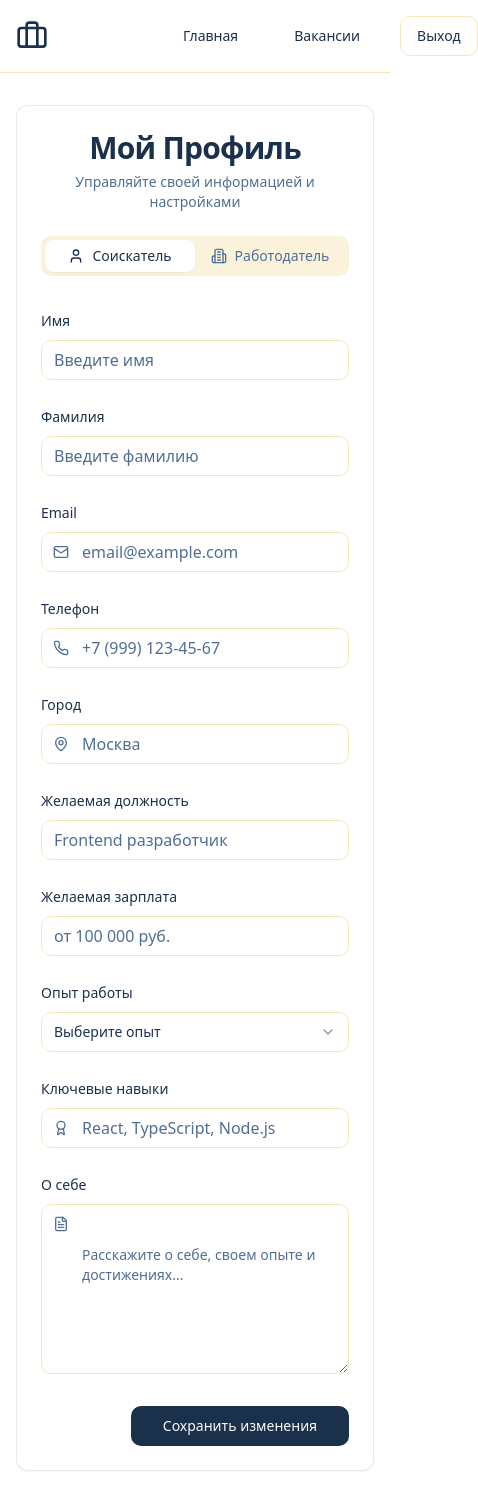
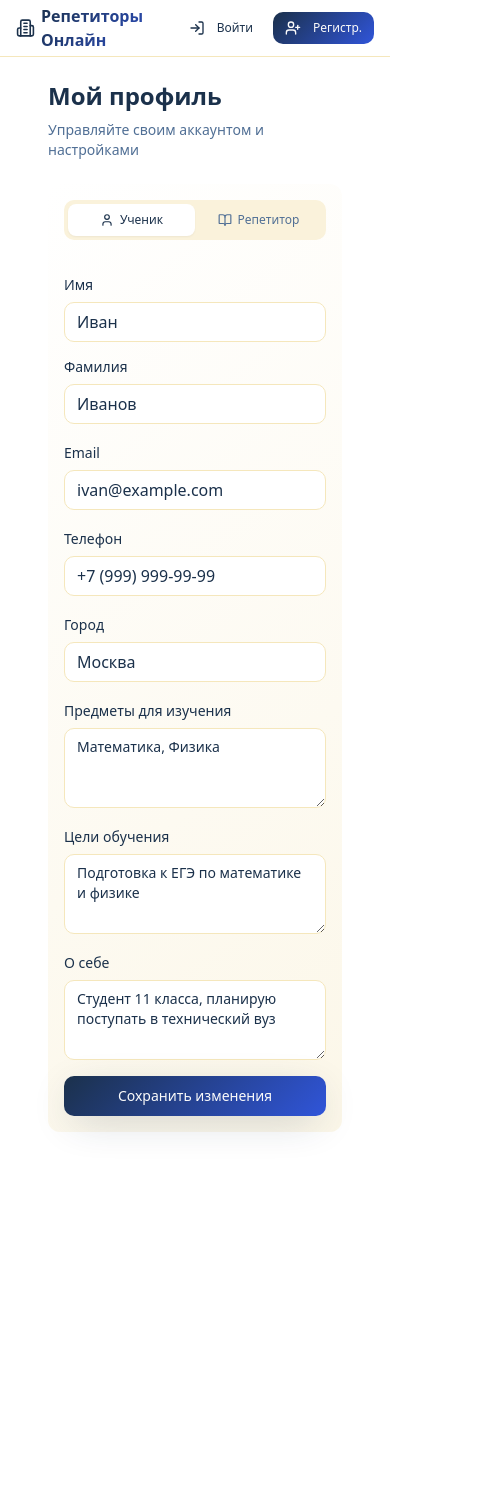
Before and after one commit to Amoralch/hire-haven-spot, a React (Vite) app: page /profile in a window 390 px wide. Shown: the whole page, 478 px wide, since content can reach past the window. After the commit the page ends 1164 px from the top, so only its background shows below. Built offline with nearby package versions, Linux system fonts and the light colour scheme.

Commit message:
Add responsive design

```diff
--- a/src/components/ui/navigation.tsx
+++ b/src/components/ui/navigation.tsx
@@ -4,13 +4,13 @@ import { Link, useLocation } from "react-router-dom";
 const Navigation = () => {
   const location = useLocation();
   return <nav className="fixed top-0 left-0 right-0 z-50 bg-background/80 backdrop-blur-md border-b border-border">
-      <div className="container mx-auto px-4 h-16 flex items-center justify-between">
-        <Link to="/" className="flex items-center space-x-2">
-          <Building2 className="h-8 w-8 text-primary" />
-          <span className="text-xl font-bold bg-gradient-brand bg-clip-text text-transparent">Репетиторы Онлайн</span>
+      <div className="container mx-auto px-4 h-14 sm:h-16 flex items-center justify-between">
+        <Link to="/" className="flex items-center space-x-1.5 sm:space-x-2">
+          <Building2 className="h-6 w-6 sm:h-8 sm:w-8 text-primary" />
+          <span className="text-base sm:text-xl font-bold bg-gradient-brand bg-clip-text text-transparent">Репетиторы Онлайн</span>
         </Link>
 
-        <div className="hidden md:flex items-center space-x-8">
+        <div className="hidden md:flex items-center space-x-4 lg:space-x-8">
           <Link to="/" className={`flex items-center space-x-1 text-sm font-medium transition-colors hover:text-primary ${location.pathname === '/' ? 'text-primary' : 'text-muted-foreground'}`}>
             <Home className="h-4 w-4" />
             <span>Главная</span>
@@ -25,17 +25,18 @@ const Navigation = () => {
           </Link>
         </div>
 
-        <div className="flex items-center space-x-3">
-          <Button variant="ghost" size="sm" asChild>
-            <Link to="/login" className="flex items-center space-x-2">
-              <LogIn className="h-4 w-4" />
-              <span>Войти</span>
+        <div className="flex items-center space-x-2 sm:space-x-3">
+          <Button variant="ghost" size="sm" asChild className="h-8 sm:h-9">
+            <Link to="/login" className="flex items-center space-x-1 sm:space-x-2">
+              <LogIn className="h-3.5 w-3.5 sm:h-4 sm:w-4" />
+              <span className="text-xs sm:text-sm">Войти</span>
             </Link>
           </Button>
-          <Button size="sm" asChild className="bg-gradient-brand hover:opacity-90 transition-opacity">
-            <Link to="/register" className="flex items-center space-x-2">
-              <UserPlus className="h-4 w-4" />
-              <span>Регистрация</span>
+          <Button size="sm" asChild className="bg-gradient-brand hover:opacity-90 transition-opacity h-8 sm:h-9">
+            <Link to="/register" className="flex items-center space-x-1 sm:space-x-2">
+              <UserPlus className="h-3.5 w-3.5 sm:h-4 sm:w-4" />
+              <span className="text-xs sm:text-sm hidden xs:inline">Регистрация</span>
+              <span className="text-xs xs:hidden">Регистр.</span>
             </Link>
           </Button>
         </div>
--- a/src/pages/Login.tsx
+++ b/src/pages/Login.tsx
@@ -11,10 +11,10 @@ const Login = () => {
   return <div className="min-h-screen bg-background">
       <Navigation />
 
-      <div className="pt-32 pb-20 px-4">
+      <div className="pt-24 sm:pt-32 pb-12 sm:pb-20 px-4">
         <div className="container mx-auto max-w-md">
           <Card className="border-0 shadow-card bg-gradient-card">
-            <CardHeader className="text-center pb-8">
+            <CardHeader className="text-center pb-6 sm:pb-8 p-4 sm:p-6">
               <div className="flex items-center justify-center space-x-2 mb-4">
                 <GraduationCap className="h-8 w-8 text-primary" />
                 <span className="text-2xl font-bold bg-gradient-brand bg-clip-text text-transparent">Репетиторы Онлайн</span>
@@ -25,7 +25,7 @@ const Login = () => {
               </CardDescription>
             </CardHeader>
 
-            <CardContent className="space-y-6">
+            <CardContent className="space-y-4 sm:space-y-6 p-4 sm:p-6">
               <div className="space-y-2">
                 <Label htmlFor="email">Email</Label>
                 <Input id="email" type="email" placeholder="ваш@email.com" className="transition-all duration-300 focus:shadow-card" />
--- a/src/pages/Profile.tsx
+++ b/src/pages/Profile.tsx
@@ -7,10 +7,11 @@ import { Label } from "@/components/ui/label";
 import { Tabs, TabsContent, TabsList, TabsTrigger } from "@/components/ui/tabs";
 import { Select, SelectContent, SelectItem, SelectTrigger, SelectValue } from "@/components/ui/select";
 import { useToast } from "@/hooks/use-toast";
-import { User, Building2, Mail, Phone, MapPin, FileText, Award, Briefcase } from "lucide-react";
+import Navigation from "@/components/ui/navigation";
+import { User, BookOpen, Mail, Phone, MapPin, FileText, Award, GraduationCap } from "lucide-react";
 
 const Profile = () => {
-  const [userType, setUserType] = useState<"jobseeker" | "employer">("jobseeker");
+  const [userType, setUserType] = useState<"student" | "tutor">("student");
   const { toast } = useToast();
 
   const handleSave = () => {
@@ -21,215 +22,156 @@ const Profile = () => {
   };
 
   return (
-    <div className="min-h-screen bg-gradient-subtle">
-      <nav className="bg-background/90 backdrop-blur-sm border-b border-border sticky top-0 z-50">
-        <div className="container mx-auto px-4 py-4 flex justify-between items-center">
-          <div className="flex items-center space-x-2">
-            <Briefcase className="h-8 w-8 text-primary" />
-            <span className="text-2xl font-bold bg-gradient-primary bg-clip-text text-transparent">
-              JobPortal
-            </span>
+    <div className="min-h-screen bg-background">
+      <Navigation />
+
+      <div className="pt-20 sm:pt-24 pb-8 px-4">
+        <div className="container mx-auto max-w-4xl">
+          <div className="mb-6 sm:mb-8">
+            <h1 className="text-2xl sm:text-3xl font-bold mb-2">Мой профиль</h1>
+            <p className="text-sm sm:text-base text-muted-foreground">Управляйте своим аккаунтом и настройками</p>
           </div>
-          <div className="flex items-center space-x-6">
-            <Button variant="ghost" onClick={() => window.location.href = "/"}>
-              Главная
-            </Button>
-            <Button variant="ghost" onClick={() => window.location.href = "/jobs"}>
-              Вакансии
-            </Button>
-            <Button variant="outline" onClick={() => window.location.href = "/login"}>
-              Выход
-            </Button>
-          </div>
-        </div>
-      </nav>
 
-      <div className="container mx-auto px-4 py-8">
-        <div className="max-w-4xl mx-auto">
-          <Card className="shadow-elegant border-primary/10">
-            <CardHeader className="text-center">
-              <CardTitle className="text-3xl font-bold text-primary">
-                Мой Профиль
-              </CardTitle>
-              <CardDescription>
-                Управляйте своей информацией и настройками
-              </CardDescription>
-            </CardHeader>
-            <CardContent>
-              <Tabs value={userType} onValueChange={(value) => setUserType(value as "jobseeker" | "employer")}>
-                <TabsList className="grid w-full grid-cols-2 mb-8">
-                  <TabsTrigger value="jobseeker" className="flex items-center gap-2">
-                    <User className="h-4 w-4" />
-                    Соискатель
+          <Card className="border-0 shadow-card bg-gradient-card">
+            <CardHeader className="pb-3 sm:pb-4 p-4 sm:p-6">
+              <Tabs value={userType} onValueChange={(value) => setUserType(value as "student" | "tutor")}>
+                <TabsList className="grid w-full grid-cols-2 h-auto">
+                  <TabsTrigger value="student" className="flex items-center justify-center space-x-1.5 sm:space-x-2 text-xs sm:text-sm py-2 sm:py-2.5">
+                    <User className="h-3.5 w-3.5 sm:h-4 sm:w-4" />
+                    <span className="hidden xs:inline">Профиль ученика</span>
+                    <span className="xs:hidden">Ученик</span>
                   </TabsTrigger>
-                  <TabsTrigger value="employer" className="flex items-center gap-2">
-                    <Building2 className="h-4 w-4" />
-                    Работодатель
+                  <TabsTrigger value="tutor" className="flex items-center justify-center space-x-1.5 sm:space-x-2 text-xs sm:text-sm py-2 sm:py-2.5">
+                    <BookOpen className="h-3.5 w-3.5 sm:h-4 sm:w-4" />
+                    <span className="hidden xs:inline">Профиль репетитора</span>
+                    <span className="xs:hidden">Репетитор</span>
                   </TabsTrigger>
                 </TabsList>
-
-                <TabsContent value="jobseeker" className="space-y-6">
-                  <div className="grid grid-cols-1 md:grid-cols-2 gap-6">
-                    <div className="space-y-2">
-                      <Label htmlFor="firstName">Имя</Label>
-                      <Input id="firstName" placeholder="Введите имя" />
+              </Tabs>
+            </CardHeader>
+            <CardContent className="space-y-4 sm:space-y-6 p-4 sm:p-6">
+              <Tabs value={userType}>
+                <TabsContent value="student" className="space-y-4 sm:space-y-6 mt-0">
+                  <div className="grid sm:grid-cols-2 gap-3 sm:gap-4">
+                    <div className="space-y-1.5 sm:space-y-2">
+                      <Label htmlFor="firstName" className="text-sm">Имя</Label>
+                      <Input id="firstName" defaultValue="Иван" className="h-10" />
                     </div>
-                    <div className="space-y-2">
-                      <Label htmlFor="lastName">Фамилия</Label>
-                      <Input id="lastName" placeholder="Введите фамилию" />
-                    </div>
-                    <div className="space-y-2">
-                      <Label htmlFor="email">Email</Label>
-                      <div className="relative">
-                        <Mail className="absolute left-3 top-3 h-4 w-4 text-muted-foreground" />
-                        <Input id="email" type="email" placeholder="email@example.com" className="pl-10" />
-                      </div>
-                    </div>
-                    <div className="space-y-2">
-                      <Label htmlFor="phone">Телефон</Label>
-                      <div className="relative">
-                        <Phone className="absolute left-3 top-3 h-4 w-4 text-muted-foreground" />
-                        <Input id="phone" placeholder="+7 (999) 123-45-67" className="pl-10" />
-                      </div>
+                    <div className="space-y-1.5 sm:space-y-2">
+                      <Label htmlFor="lastName" className="text-sm">Фамилия</Label>
+                      <Input id="lastName" defaultValue="Иванов" className="h-10" />
                     </div>
                   </div>
 
-                  <div className="space-y-2">
-                    <Label htmlFor="location">Город</Label>
-                    <div className="relative">
-                      <MapPin className="absolute left-3 top-3 h-4 w-4 text-muted-foreground" />
-                      <Input id="location" placeholder="Москва" className="pl-10" />
+                  <div className="space-y-1.5 sm:space-y-2">
+                    <Label htmlFor="email" className="text-sm">Email</Label>
+                    <Input id="email" type="email" defaultValue="ivan@example.com" className="h-10" />
+                  </div>
+
+                  <div className="space-y-1.5 sm:space-y-2">
+                    <Label htmlFor="phone" className="text-sm">Телефон</Label>
+                    <Input id="phone" type="tel" defaultValue="+7 (999) 999-99-99" className="h-10" />
+                  </div>
+
+                  <div className="space-y-1.5 sm:space-y-2">
+                    <Label htmlFor="city" className="text-sm">Город</Label>
+                    <Input id="city" defaultValue="Москва" className="h-10" />
+                  </div>
+
+                  <div className="space-y-1.5 sm:space-y-2">
+                    <Label htmlFor="interests" className="text-sm">Предметы для изучения</Label>
+                    <Textarea id="interests" placeholder="Математика, Физика, Химия..." defaultValue="Математика, Физика" className="min-h-20 sm:min-h-24" />
+                  </div>
+
+                  <div className="space-y-1.5 sm:space-y-2">
+                    <Label htmlFor="goals" className="text-sm">Цели обучения</Label>
+                    <Textarea id="goals" placeholder="Расскажите о своих целях..." defaultValue="Подготовка к ЕГЭ по математике и физике" className="min-h-20 sm:min-h-24" />
+                  </div>
+
+                  <div className="space-y-1.5 sm:space-y-2">
+                    <Label htmlFor="bio" className="text-sm">О себе</Label>
+                    <Textarea id="bio" placeholder="Расскажите немного о себе..." defaultValue="Студент 11 класса, планирую поступать в технический вуз" className="min-h-20 sm:min-h-24" />
+                  </div>
+                </TabsContent>
+
+                <TabsContent value="tutor" className="space-y-4 sm:space-y-6 mt-0">
+                  <div className="grid sm:grid-cols-2 gap-3 sm:gap-4">
+                    <div className="space-y-1.5 sm:space-y-2">
+                      <Label htmlFor="tutorFirstName" className="text-sm">Имя</Label>
+                      <Input id="tutorFirstName" defaultValue="Анна" className="h-10" />
+                    </div>
+                    <div className="space-y-1.5 sm:space-y-2">
+                      <Label htmlFor="tutorLastName" className="text-sm">Фамилия</Label>
+                      <Input id="tutorLastName" defaultValue="Петрова" className="h-10" />
                     </div>
                   </div>
 
-                  <div className="space-y-2">
-                    <Label htmlFor="position">Желаемая должность</Label>
-                    <Input id="position" placeholder="Frontend разработчик" />
+                  <div className="space-y-1.5 sm:space-y-2">
+                    <Label htmlFor="tutorEmail" className="text-sm">Email</Label>
+                    <Input id="tutorEmail" type="email" defaultValue="anna@example.com" className="h-10" />
                   </div>
 
-                  <div className="space-y-2">
-                    <Label htmlFor="salary">Желаемая зарплата</Label>
-                    <Input id="salary" placeholder="от 100 000 руб." />
+                  <div className="space-y-1.5 sm:space-y-2">
+                    <Label htmlFor="tutorPhone" className="text-sm">Телефон</Label>
+                    <Input id="tutorPhone" type="tel" defaultValue="+7 (999) 123-45-67" className="h-10" />
                   </div>
 
-                  <div className="space-y-2">
-                    <Label htmlFor="experience">Опыт работы</Label>
-                    <Select>
-                      <SelectTrigger>
-                        <SelectValue placeholder="Выберите опыт" />
-                      </SelectTrigger>
-                      <SelectContent>
-                        <SelectItem value="no-experience">Без опыта</SelectItem>
-                        <SelectItem value="1-3">1-3 года</SelectItem>
-                        <SelectItem value="3-6">3-6 лет</SelectItem>
-                        <SelectItem value="6+">Более 6 лет</SelectItem>
-                      </SelectContent>
-                    </Select>
+                  <div className="space-y-1.5 sm:space-y-2">
+                    <Label htmlFor="subjects" className="text-sm">Преподаваемые предметы</Label>
+                    <Input id="subjects" defaultValue="Математика, Алгебра, Геометрия" className="h-10" />
                   </div>
 
-                  <div className="space-y-2">
-                    <Label htmlFor="skills">Ключевые навыки</Label>
-                    <div className="relative">
-                      <Award className="absolute left-3 top-3 h-4 w-4 text-muted-foreground" />
-                      <Input id="skills" placeholder="React, TypeScript, Node.js" className="pl-10" />
+                  <div className="grid sm:grid-cols-2 gap-3 sm:gap-4">
+                    <div className="space-y-1.5 sm:space-y-2">
+                      <Label htmlFor="experience" className="text-sm">Опыт (лет)</Label>
+                      <Input id="experience" type="number" defaultValue="8" className="h-10" />
+                    </div>
+                    <div className="space-y-1.5 sm:space-y-2">
+                      <Label htmlFor="price" className="text-sm">Цена (₽/час)</Label>
+                      <Input id="price" type="number" defaultValue="1500" className="h-10" />
                     </div>
                   </div>
 
-                  <div className="space-y-2">
-                    <Label htmlFor="about">О себе</Label>
-                    <div className="relative">
-                      <FileText className="absolute left-3 top-3 h-4 w-4 text-muted-foreground" />
-                      <Textarea
-                        id="about"
-                        placeholder="Расскажите о себе, своем опыте и достижениях..."
-                        rows={6}
-                        className="pl-10 pt-10"
-                      />
-                    </div>
+                  <div className="space-y-1.5 sm:space-y-2">
+                    <Label htmlFor="education" className="text-sm">Образование</Label>
+                    <Input id="education" defaultValue="МГУ, механико-математический факультет" className="h-10" />
                   </div>
-                </TabsContent>
 
-                <TabsContent value="employer" className="space-y-6">
-                  <div className="grid grid-cols-1 md:grid-cols-2 gap-6">
-                    <div className="space-y-2">
-                      <Label htmlFor="companyName">Название компании</Label>
-                      <Input id="companyName" placeholder="ООО Рога и копыта" />
-                    </div>
-                    <div className="space-y-2">
-                      <Label htmlFor="companySize">Размер компании</Label>
-                      <Select>
-                        <SelectTrigger>
-                          <SelectValue placeholder="Выберите размер" />
+                  <div className="grid sm:grid-cols-2 gap-3 sm:gap-4">
+                    <div className="space-y-1.5 sm:space-y-2">
+                      <Label htmlFor="format" className="text-sm">Формат занятий</Label>
+                      <Select defaultValue="both">
+                        <SelectTrigger className="h-10">
+                          <SelectValue />
                         </SelectTrigger>
                         <SelectContent>
-                          <SelectItem value="startup">Стартап (1-10)</SelectItem>
-                          <SelectItem value="small">Малая (11-50)</SelectItem>
-                          <SelectItem value="medium">Средняя (51-200)</SelectItem>
-                          <SelectItem value="large">Крупная (200+)</SelectItem>
+                          <SelectItem value="online">Онлайн</SelectItem>
+                          <SelectItem value="offline">Очно</SelectItem>
+                          <SelectItem value="both">Онлайн и очно</SelectItem>
                         </SelectContent>
                       </Select>
                     </div>
-                    <div className="space-y-2">
-                      <Label htmlFor="industry">Отрасль</Label>
-                      <Input id="industry" placeholder="IT, Финансы, Производство..." />
-                    </div>
-                    <div className="space-y-2">
-                      <Label htmlFor="website">Сайт компании</Label>
-                      <Input id="website" placeholder="https://company.com" />
+
+                    <div className="space-y-1.5 sm:space-y-2">
+                      <Label htmlFor="tutorCity" className="text-sm">Город</Label>
+                      <Input id="tutorCity" defaultValue="Москва" className="h-10" />
                     </div>
                   </div>
 
-                  <div className="space-y-2">
-                    <Label htmlFor="companyEmail">Email компании</Label>
-                    <div className="relative">
-                      <Mail className="absolute left-3 top-3 h-4 w-4 text-muted-foreground" />
-                      <Input id="companyEmail" type="email" placeholder="hr@company.com" className="pl-10" />
-                    </div>
+                  <div className="space-y-1.5 sm:space-y-2">
+                    <Label htmlFor="tutorBio" className="text-sm">О себе и методике</Label>
+                    <Textarea id="tutorBio" placeholder="Расскажите о своем опыте..." defaultValue="Преподаю математику с 2015 года. Специализируюсь на подготовке к ЕГЭ и ОГЭ. Индивидуальный подход к каждому ученику." className="min-h-24 sm:min-h-32" />
                   </div>
 
-                  <div className="space-y-2">
-                    <Label htmlFor="companyPhone">Телефон компании</Label>
-                    <div className="relative">
-                      <Phone className="absolute left-3 top-3 h-4 w-4 text-muted-foreground" />
-                      <Input id="companyPhone" placeholder="+7 (495) 123-45-67" className="pl-10" />
-                    </div>
-                  </div>
-
-                  <div className="space-y-2">
-                    <Label htmlFor="companyLocation">Адрес компании</Label>
-                    <div className="relative">
-                      <MapPin className="absolute left-3 top-3 h-4 w-4 text-muted-foreground" />
-                      <Input id="companyLocation" placeholder="г. Москва, ул. Тверская, 1" className="pl-10" />
-                    </div>
-                  </div>
-
-                  <div className="space-y-2">
-                    <Label htmlFor="contactPerson">Контактное лицо</Label>
-                    <Input id="contactPerson" placeholder="Иван Иванов" />
-                  </div>
-
-                  <div className="space-y-2">
-                    <Label htmlFor="position">Должность</Label>
-                    <Input id="position" placeholder="HR-менеджер" />
-                  </div>
-
-                  <div className="space-y-2">
-                    <Label htmlFor="companyDescription">О компании</Label>
-                    <div className="relative">
-                      <FileText className="absolute left-3 top-3 h-4 w-4 text-muted-foreground" />
-                      <Textarea
-                        id="companyDescription"
-                        placeholder="Расскажите о вашей компании, миссии, ценностях и преимуществах работы у вас..."
-                        rows={6}
-                        className="pl-10 pt-10"
-                      />
-                    </div>
+                  <div className="space-y-1.5 sm:space-y-2">
+                    <Label htmlFor="achievements" className="text-sm">Достижения</Label>
+                    <Textarea id="achievements" placeholder="Ваши достижения..." defaultValue="Средний балл учеников на ЕГЭ: 85+. 95% учеников поступают в желаемые вузы." className="min-h-20 sm:min-h-24" />
                   </div>
                 </TabsContent>
               </Tabs>
 
-              <div className="flex justify-end mt-8">
-                <Button onClick={handleSave} className="px-8">
+              <div className="flex justify-end mt-6 sm:mt-8">
+                <Button onClick={handleSave} className="bg-gradient-brand hover:opacity-90 transition-opacity shadow-brand px-6 sm:px-8 h-10 sm:h-11 w-full sm:w-auto">
                   Сохранить изменения
                 </Button>
               </div>
--- a/src/pages/Register.tsx
+++ b/src/pages/Register.tsx
@@ -13,10 +13,10 @@ const Register = () => {
   return <div className="min-h-screen bg-background">
       <Navigation />
 
-      <div className="pt-32 pb-20 px-4">
+      <div className="pt-24 sm:pt-32 pb-12 sm:pb-20 px-4">
         <div className="container mx-auto max-w-md">
           <Card className="border-0 shadow-card bg-gradient-card">
-            <CardHeader className="text-center pb-8">
+            <CardHeader className="text-center pb-6 sm:pb-8 p-4 sm:p-6">
               <div className="flex items-center justify-center space-x-2 mb-4">
                 <GraduationCap className="h-8 w-8 text-primary" />
                 <span className="text-2xl font-bold bg-gradient-brand bg-clip-text text-transparent">Репетиторы Онлайн</span>
@@ -25,7 +25,7 @@ const Register = () => {
               <CardDescription>Присоединяйтесь к тысячам учеников и репетиторов</CardDescription>
             </CardHeader>
 
-            <CardContent className="space-y-6">
+            <CardContent className="space-y-4 sm:space-y-6 p-4 sm:p-6">
               <div className="space-y-2">
                 <Label htmlFor="userType">Тип аккаунта</Label>
                 <Select value={userType} onValueChange={setUserType}>
```
Also changed, not shown: src/pages/Landing.tsx (+57 -57 lines), src/pages/Tutors.tsx (+40 -40 lines).
